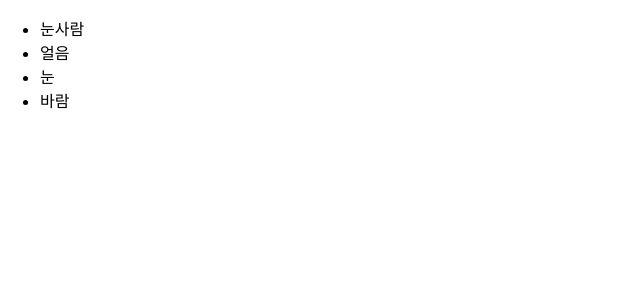
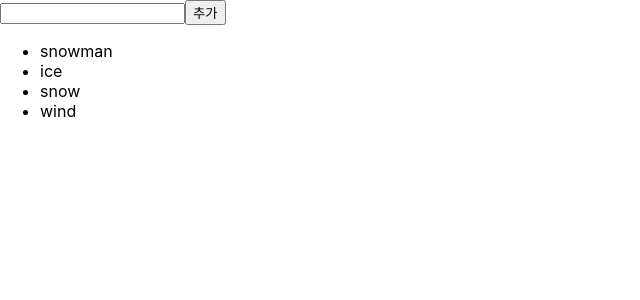
Before and after one commit to jae-woo-han/hello-react, a React (Create React App) app: page / in a window 1280 px wide. Shown: the top 300 px of the page, without its empty margins (0-640 px from the left). Built offline with nearby package versions, Linux system fonts and the light colour scheme.

Commit message:
컴포넌트 반복 끝

```diff
--- a/src/IterationSample.js
+++ b/src/IterationSample.js
@@ -1,13 +1,39 @@
-import React from 'react';
+import React, { useState } from 'react';
 
 const IterationSample = () => {
-    const names = ['눈사람', '얼음', '눈', '바람'];
-    const nameList = names.map( (name,index) => <li key={index}>{name}</li>);
-    return (
-        <ul>
-            {nameList}
-        </ul>
-    );
+  //데이터 배열, 텍스트 입력할 수 있는 input state, 대이터 배열에서 사용할 고유 id state
+  const [names, setNames] = useState([
+    { id: 1, text: 'snowman' },
+    { id: 2, text: 'ice' },
+    { id: 3, text: 'snow' },
+    { id: 4, text: 'wind' },
+  ]);
+  const [inputText, setInputText] = useState('');
+  const [nextId, setNextId] = useState(5);
+
+  const onChange = (e) => setInputText(e.target.value);
+  const onClick = () => {
+      const nextNames = names.concat({
+          id: nextId,
+          text: inputText
+      });
+      setNextId(nextId+1);
+      setNames(nextNames);
+      setInputText('');
+  }
+  const onRemove = id => {
+      const nextNames = names.filter(name => name.id !== id);
+      setNames(nextNames);
+  }
+  //onDoubleClick 동작 이해안가면 props 쪽 보고 올 것
+  const nameList = names.map((name) => <li onDoubleClick={()=>onRemove(name.id)} key={name.id}>{name.text}</li>);
+  return (
+    <>
+      <input value={inputText} onChange={onChange} />
+      <button onClick={onClick}>추가</button>
+      <ul>{nameList}</ul>
+    </>
+  );
 };
 
 export default IterationSample;
```
